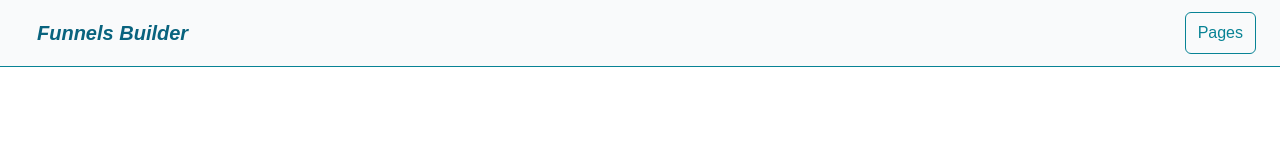
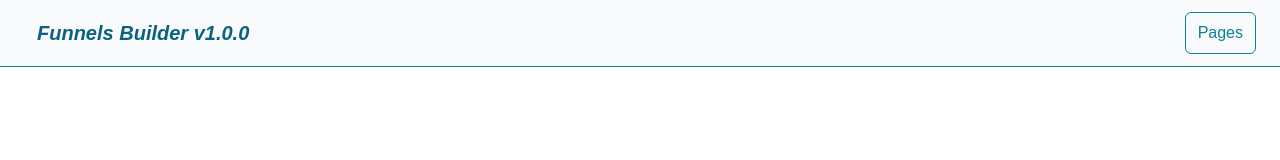
Before and after one commit to BoiarynO/nextjs-funnel-builder, a Next.js app: page / in a window 1280 px wide. Shown: the top 160 px of the page. Built offline with nearby package versions, Linux system fonts and the light colour scheme.

Commit message:
add version

```diff
--- a/components/layout/header/Header.tsx
+++ b/components/layout/header/Header.tsx
@@ -2,6 +2,8 @@
 
 import Heading from "@/components/ui/heading/Heading";
 import LinkButton from "@/components/ui/linkButton/LinkButton";
+
+import packageJson from "../../../package.json";
 
 import styles from "./Header.module.css";
 import NavBar from "./navBar/NavBar";
@@ -11,7 +13,7 @@ export default function Header() {
     <header className={styles.root}>
       <LinkButton href="/">
         <Heading as="h1" colored className={styles.brand}>
-          Funnels Builder
+          Funnels Builder v{packageJson.version}
         </Heading>
       </LinkButton>
 
```
Also changed, not shown: package.json (line endings or trailing spaces).
